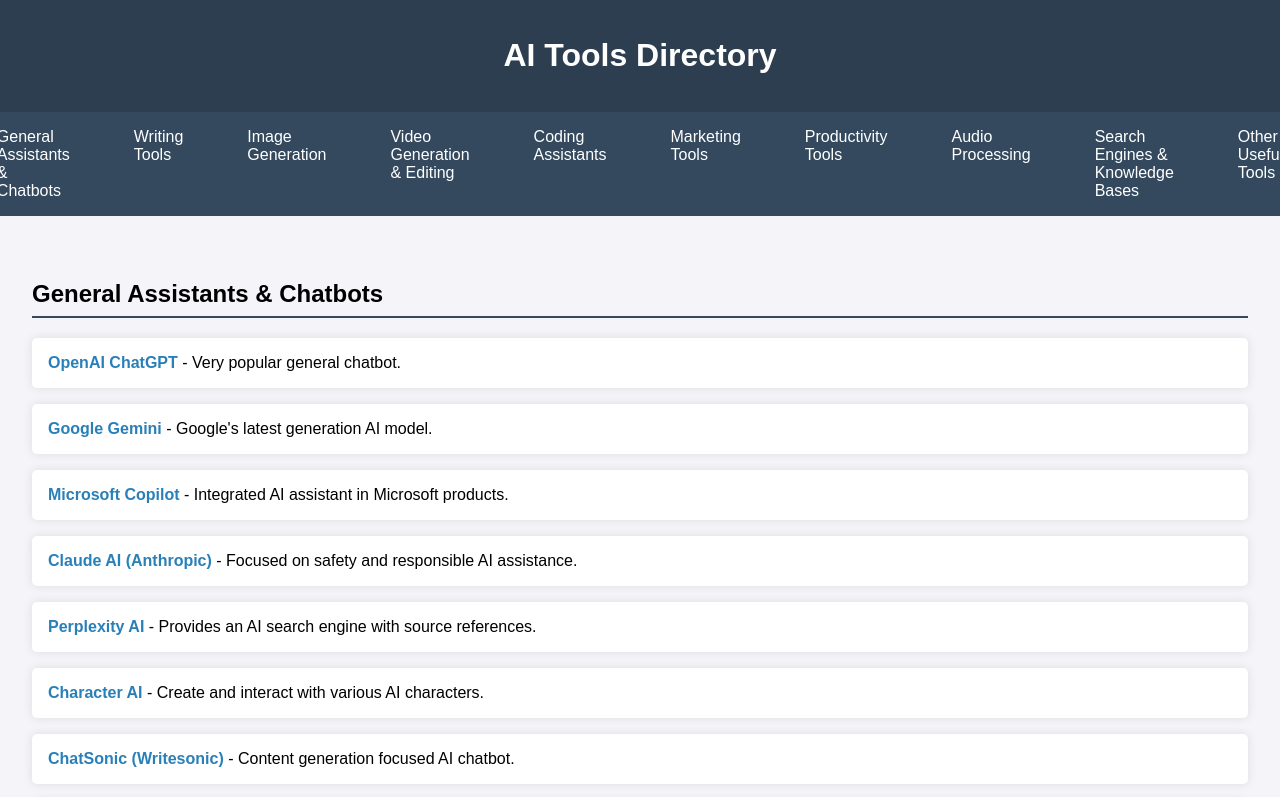
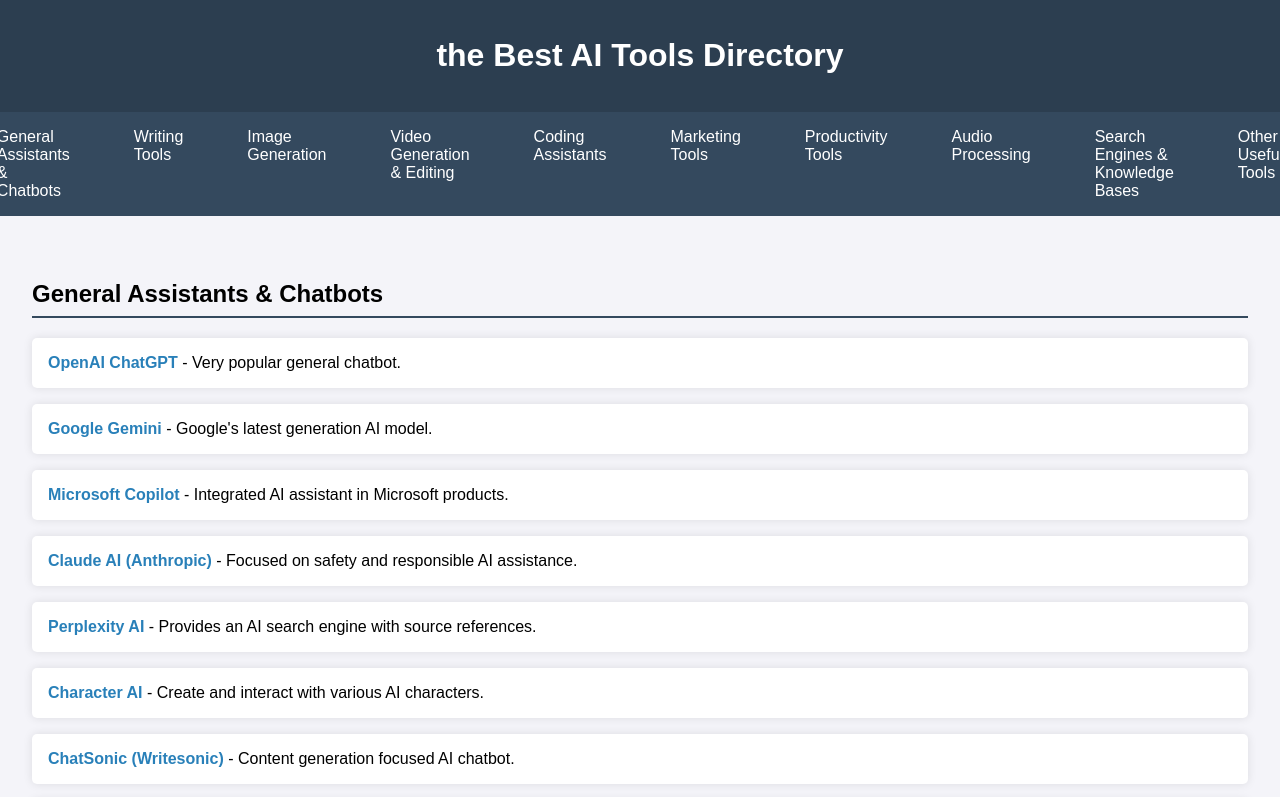
Before and after one commit to makejet2023/aidaohang, a plain HTML site: page index.html in a window 1280 px wide. Shown: the top 797 px of the page. Drawn offline with Linux system fonts and the light colour scheme.

Commit message:
Update index.html

```diff
--- a/index.html
+++ b/index.html
@@ -61,7 +61,7 @@
 </head>
 <body>
     <header>
-        <h1>AI Tools Directory</h1>
+        <h1>the Best AI Tools Directory</h1>
     </header>
     <nav>
         <a href="#general-assistants">General Assistants & Chatbots</a>
```
